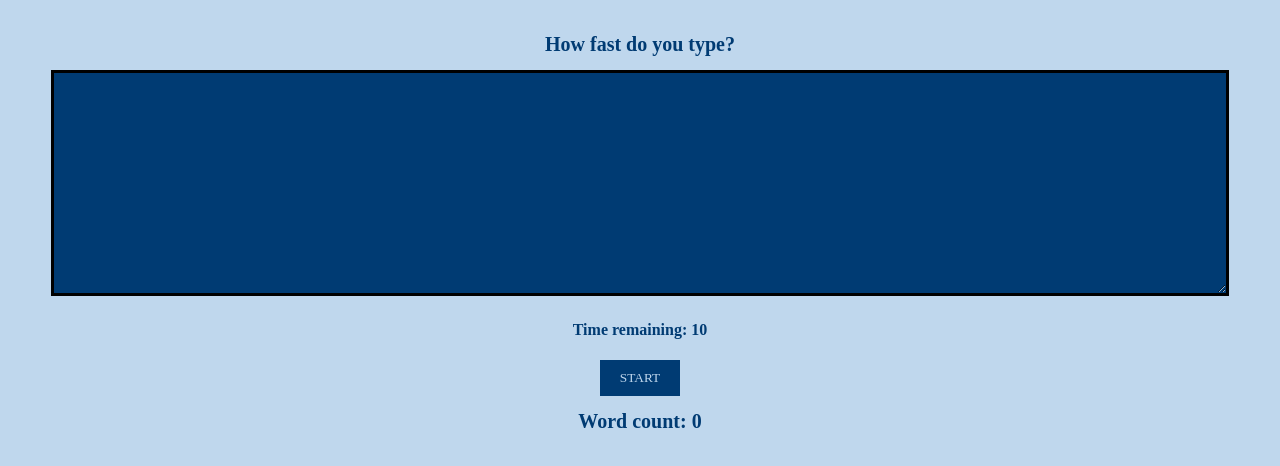
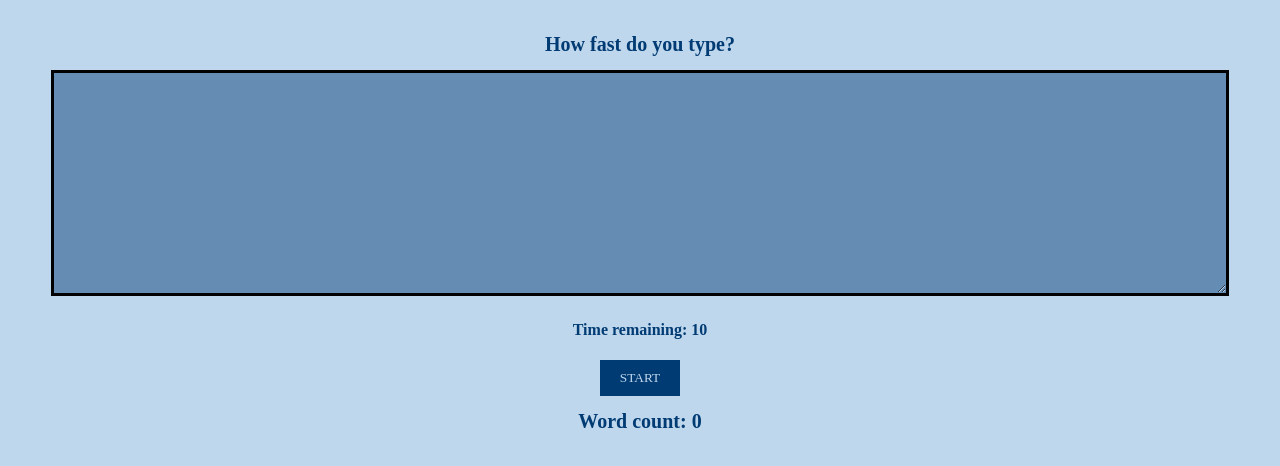
Before and after one commit to BerniceDainty/react-projects, a React (Create React App) app: page / in a window 1280 px wide. Shown: the top 466 px of the page. Built offline with nearby package versions, Linux system fonts and the light colour scheme.

Commit message:
Disable/Enable Start button and textarea during the game
Signed-off-by: Bernice Dainty <bernicedainty498@gmail.com>

```diff
--- a/src/App.js
+++ b/src/App.js
@@ -45,9 +45,10 @@ function App() {
             <textarea
                 onChange = {handleChange}
                 value = {text}
+                disabled = {!isTimeRunnning}
             />
             <h4>Time remaining: {timeRemaining}</h4>
-            <button onClick = {startGame}>Start</button>
+            <button onClick = {startGame} disabled={isTimeRunnning}>Start</button>
             <h1>Word count: {wordCount}</h1>
         </div>
     )
--- a/src/index.css
+++ b/src/index.css
@@ -23,6 +23,10 @@ button {
     text-transform: uppercase;
 }
 
+button:disabled {
+    cursor: not-allowed;
+}
+
 h1 {
     font-size: 20px;
     text-align:center;
@@ -39,3 +43,7 @@ textarea {
     color: #BFD7ED;
     padding: 10px;
 }
+
+textarea:disabled {
+    background-color: #003b7378;
+}
```
